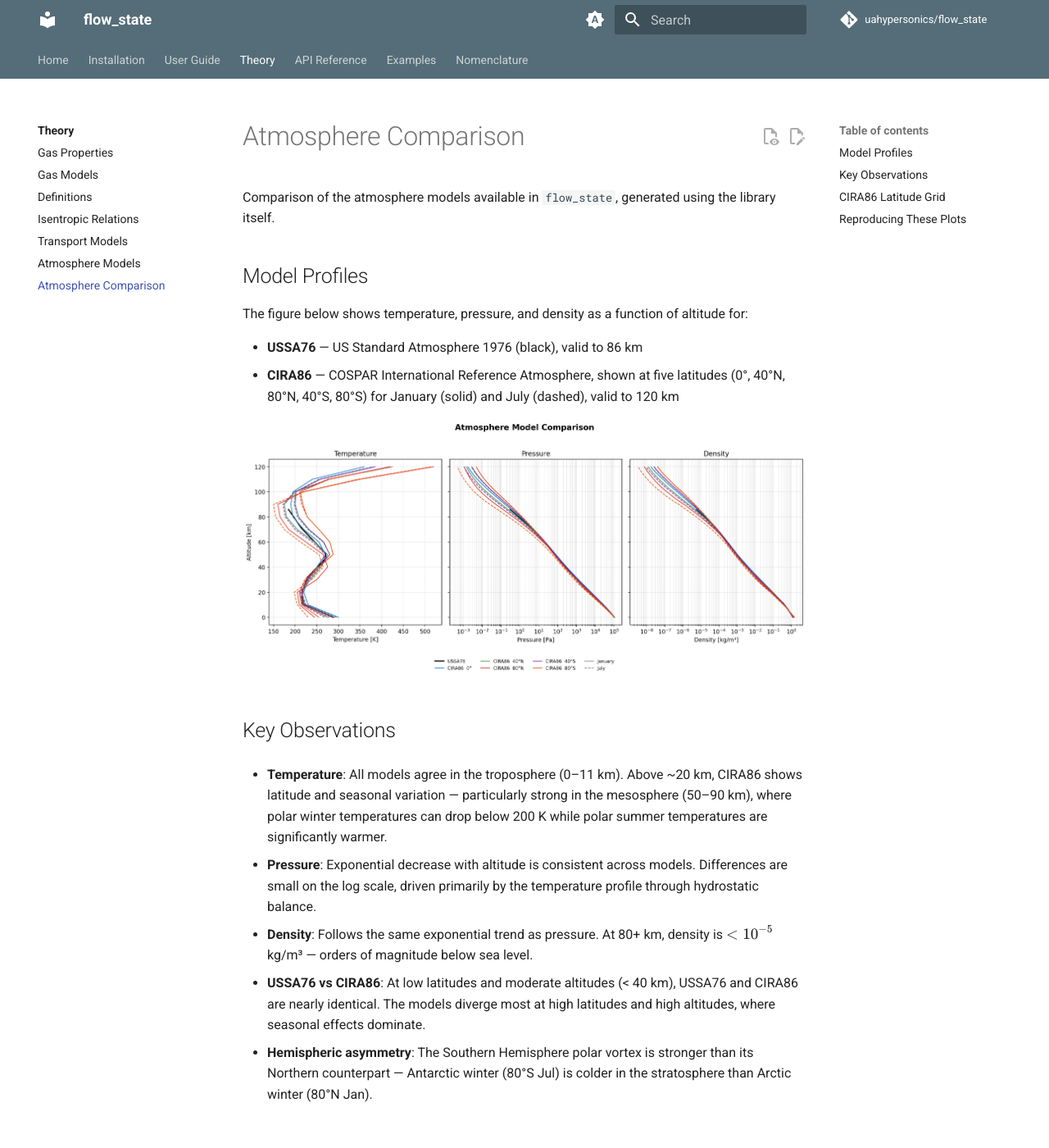
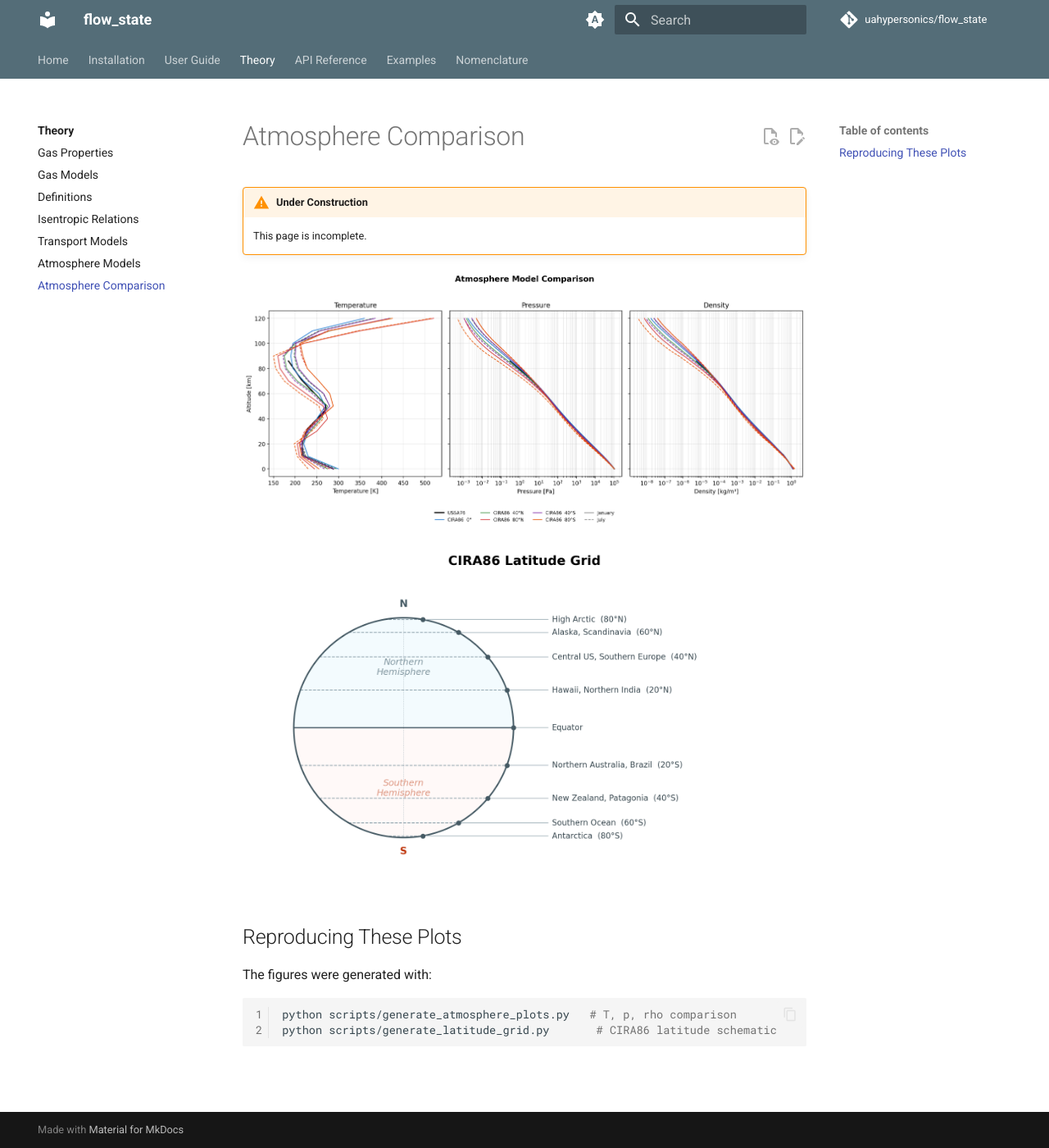
Before and after one commit to uahypersonics/flow_state, an MkDocs documentation site: the page built from docs/theory/atmosphere-comparison.md, in a window 1280 px wide and 1400 px high. Shown: the whole window at 82% size. Built offline with MkDocs 1.6.1 and Material for MkDocs 9.7.7, drawn with Linux system fonts in a browser that asks for light colours; comment, search, counter and statistics services are not loaded; some of the changed text lies outside the part shown.

Commit message:
updating docs

````diff
--- a/docs/theory/atmosphere-comparison.md
+++ b/docs/theory/atmosphere-comparison.md
@@ -1,31 +1,9 @@
 # Atmosphere Comparison
 
-Comparison of the atmosphere models available in `flow_state`, generated using the library itself.
-
-## Model Profiles
-
-The figure below shows temperature, pressure, and density as a function of altitude for:
-
-- **USSA76** — US Standard Atmosphere 1976 (black), valid to 86 km
-- **CIRA86** — COSPAR International Reference Atmosphere, shown at five latitudes (0°, 40°N, 80°N, 40°S, 80°S) for January (solid) and July (dashed), valid to 120 km
+!!! warning "Under Construction"
+    This page is incomplete.
 
 ![Atmosphere model comparison](../assets/atmosphere_comparison.png)
-
-## Key Observations
-
-- **Temperature**: All models agree in the troposphere (0–11 km). Above ~20 km, CIRA86 shows latitude and seasonal variation — particularly strong in the mesosphere (50–90 km), where polar winter temperatures can drop below 200 K while polar summer temperatures are significantly warmer.
-
-- **Pressure**: Exponential decrease with altitude is consistent across models. Differences are small on the log scale, driven primarily by the temperature profile through hydrostatic balance.
-
-- **Density**: Follows the same exponential trend as pressure. At 80+ km, density is $< 10^{-5}$ kg/m³ — orders of magnitude below sea level.
-
-- **USSA76 vs CIRA86**: At low latitudes and moderate altitudes (< 40 km), USSA76 and CIRA86 are nearly identical. The models diverge most at high latitudes and high altitudes, where seasonal effects dominate.
-
-- **Hemispheric asymmetry**: The Southern Hemisphere polar vortex is stronger than its Northern counterpart — Antarctic winter (80°S Jul) is colder in the stratosphere than Arctic winter (80°N Jan).
-
-## CIRA86 Latitude Grid
-
-Unlike USSA76 (which defines a single reference atmosphere), CIRA86 is parameterized by latitude and month. The model uses tabulated data at 20° increments from 80°S to 80°N, with independent profiles for each hemisphere.
 
 ![CIRA86 latitude grid](../assets/cira86_latitude_grid.png)
 
@@ -34,6 +12,6 @@ Unlike USSA76 (which defines a single reference atmosphere), CIRA86 is parameter
 The figures were generated with:
 
 ```bash
-python scripts/generate_atmosphere_plots.py   # T, p, ρ comparison
+python scripts/generate_atmosphere_plots.py   # T, p, rho comparison
 python scripts/generate_latitude_grid.py       # CIRA86 latitude schematic
 ```
````
